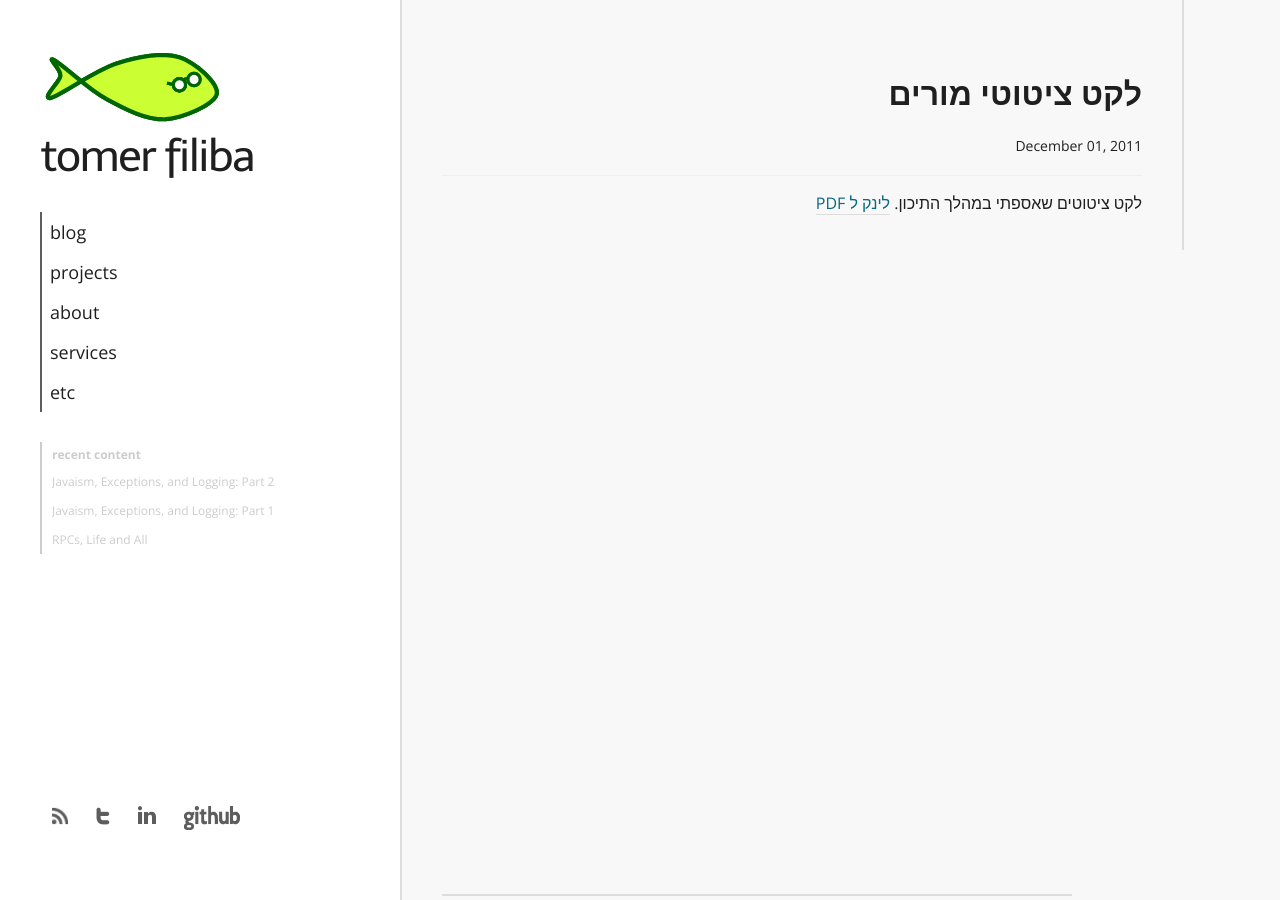
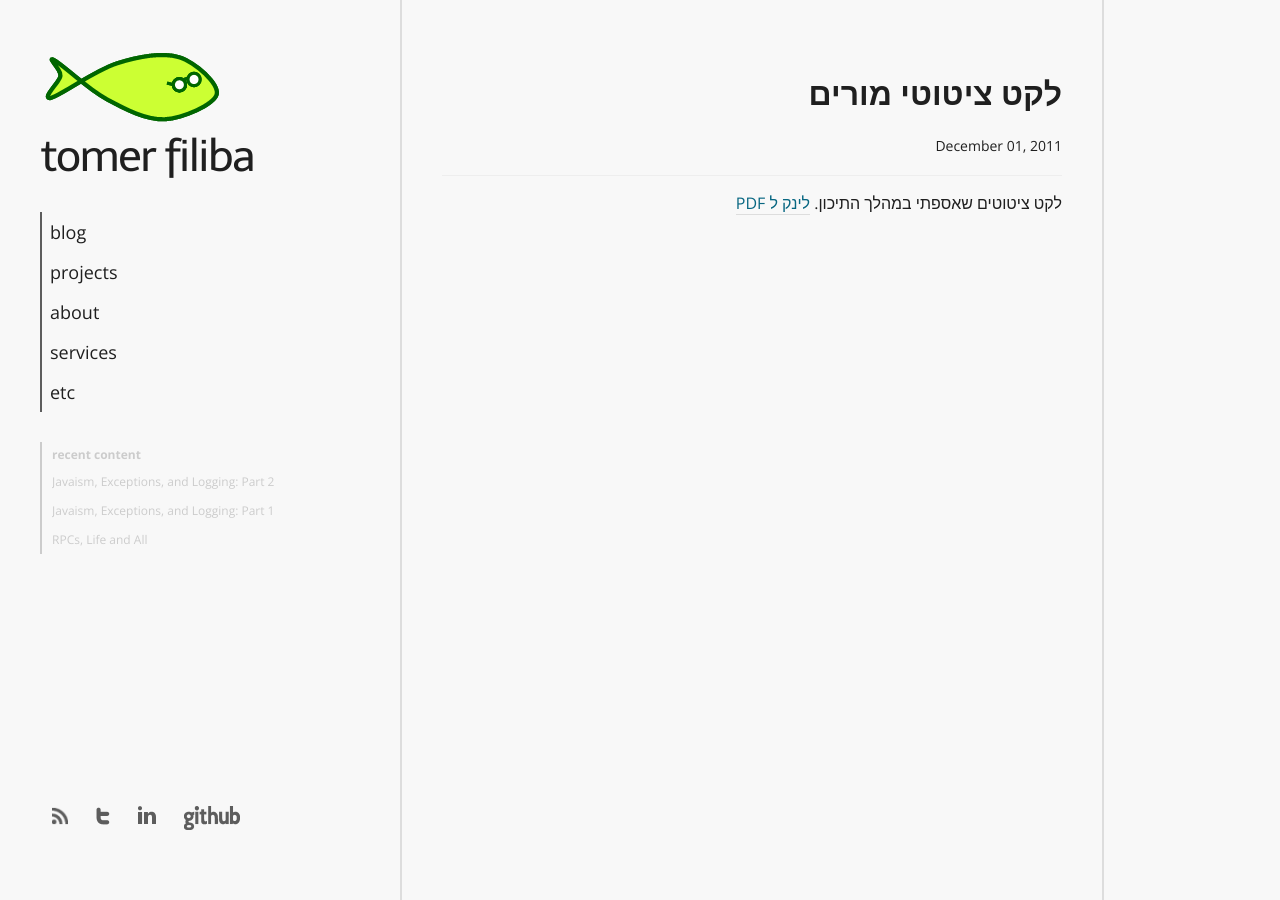
Before and after one commit to tomerfiliba/tomerfiliba.github.io, a Jekyll site: the page built from etc/_posts/2011-12-01-leket.md, in a window 1280 px wide and 900 px high. Built offline with Jekyll 4.4.1, drawn with Linux system fonts in a browser that asks for light colours; Markdown is read by kramdown in place of the engine named in the settings; some of the changed text lies outside the part shown.

Commit message:
new design

```diff
--- a/_layouts/default.html
+++ b/_layouts/default.html
@@ -91,7 +91,6 @@ layout: nil
     </div>
 
     <div id="main">
-        <div id="content-wrapper">
         <div id="content" {% if page.rtl %}dir="rtl"{% endif %}>
             <!--div id="socialbox"></div-->
 
@@ -126,15 +125,14 @@ layout: nil
             {% endif %}
         </div>
 
-        <div id="footer">
+        <!--div id="footer">
             The content of this site is published under
             <a rel="license" href="http://creativecommons.org/licenses/by-sa/3.0/">
             <img title="Creative Commons Attribution-ShareAlike 3.0 Unported License"
                 alt="Creative Commons Attribution-ShareAlike 3.0 Unported License"
                 style="border: none;" src="http://i.creativecommons.org/l/by-sa/3.0/80x15.png" />
             </a>. The design has been inspired by <a href="http://svbtle.com">svbtle</a>
-        </div>
-        </div>
+        </div-->
     </div>
 </body>
 </html>
--- a/etc/_posts/2011-12-01-leket.md
+++ b/etc/_posts/2011-12-01-leket.md
@@ -5,4 +5,4 @@ rtl: true
 ---
 
 לקט ציטוטים שאספתי במהלך התיכון.
-[לינק ל PDF](http://tomerfiliba.com/static/res/2011-12-01-leket.zip)
+[לינק ל PDF](http://tomerfiliba.com/static/res/2011-12-01-leket.pdf)
--- a/static/css/theme.css
+++ b/static/css/theme.css
@@ -6,6 +6,7 @@ body {
     background: white;
     padding: 0px;
     margin: 0px;
+    background: #f8f8f8;
 }
 
 code, pre {
@@ -38,12 +39,13 @@ a:hover {
 
 #sidebar {
     position: fixed;
+    background: #white;
     left: 0;
     top: 0;
     min-height: 100%;
     width: 300px;
     margin: 0;
-    padding: 50px 0 0 40px;
+    padding: 50px 10px 0 40px;
     font-family: 'Open Sans', 'Trebuchet MS', sans-serif;
 }
 
@@ -199,20 +201,15 @@ div.menuitem a {
     top: 0;
     margin: 0;
     padding: 0;
-    padding-bottom: 60px;
-    background: #f8f8f8;
     border-left: 2px solid #ddd;
     min-height: 100%;
-}
-
-#content-wrapper {
     min-width: 100px;
     max-width: 700px;
-    padding: 40px 40px 20px 40px;
     border-right: 2px solid #ddd;
 }
 
 #content {
+    padding: 40px 40px 20px 40px;
     text-align: justify;
 }
 
@@ -262,13 +259,14 @@ div.menuitem a {
 }
 
 #footer {
-    position: absolute;
+    display: none;
+    /*position: absolute;
     bottom: 0;
     color: #ccc;
     font-size: 14px;
     text-align: center;
     padding: 10px 0 30px 0;
-    border-top: 2px solid #ddd;
+    border-top: 2px solid #ddd;*/
 }
 
 
@@ -284,9 +282,6 @@ div.menuitem a {
 
     #main {
         left: 300px;
-    }
-
-    #content-wrapper {
         max-width: 100%;
     }
 
@@ -346,10 +341,9 @@ div.menuitem a {
         border: none;
     }
 
-    #content-wrapper {
+    #content {
         width: auto;
         padding: 20px 10px 40px 10px;
-        border: none;
     }
 
     #navigation {
```
